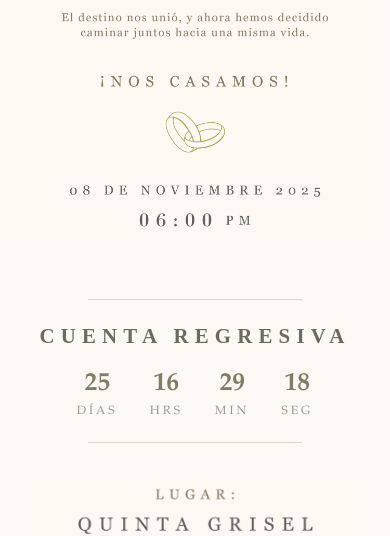
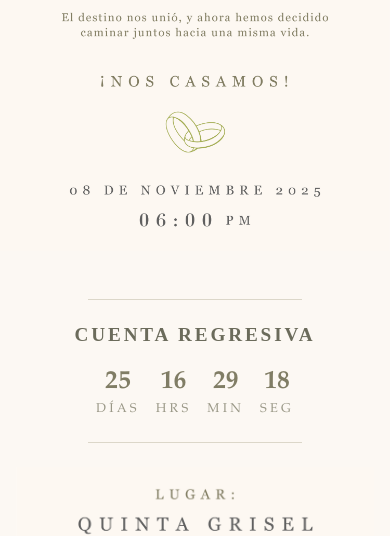
Before and after one commit to Guillermocin/Isaac-Alexia, a plain HTML site: page index.html in a window 390 px wide. Shown: the part 315-851 px from the top of the page. Drawn offline with Linux system fonts and the light colour scheme.

Commit message:
Add files via upload

```diff
--- a/index.html
+++ b/index.html
@@ -66,7 +66,7 @@
 
 
 <div class="footer-image">
-      <img src="imagen/regalo.jpg" alt="Isaac y Alexia caminando" />
+      <img src="imagen/CAPTURA-4.4.jpg" alt="Isaac y Alexia caminando" />
 
     </div>
 
--- a/styles.css
+++ b/styles.css
@@ -73,7 +73,7 @@ body {
 
 .details h3 {
   font-family: 'Playfair Display', serif;
-  font-size: 1.3rem;
+  font-size: 1.5rem;       /* un poco más grande por defecto */
   letter-spacing: 0.3em;
   text-transform: uppercase;
   color: #6b6b5b;
@@ -81,6 +81,7 @@ body {
   margin-bottom: 1.5rem;
 }
 
+/* Contenedor countdown */
 .countdown {
   display: flex;
   justify-content: center;
@@ -88,6 +89,7 @@ body {
   font-family: 'Garamond', serif;
   font-variant-numeric: lining-nums;
   font-feature-settings: 'lnum';
+  flex-wrap: wrap;          /* para que no se desborde en móviles */
 }
 
 /* Cada bloque de tiempo */
@@ -98,7 +100,7 @@ body {
 /* Números grandes */
 .countdown span {
   display: block;
-  font-size: 4.5rem;
+  font-size: 4.5rem;       /* desktop */
   font-weight: 800;
   color: #807d65;
   line-height: 1;
@@ -112,6 +114,26 @@ body {
   letter-spacing: 0.25em;
   color: #9a9887;
   text-transform: uppercase;
+}
+
+/* Ajustes para pantallas pequeñas (celular) */
+@media (max-width: 600px) {
+  .details h3 {
+    font-size: 1.2rem;
+    letter-spacing: 0.15em;
+  }
+
+  .countdown {
+    gap: 1rem;
+  }
+
+  .countdown span {
+    font-size: 12vw;        /* números más grandes en celular, proporcionales al ancho */
+  }
+
+  .countdown small {
+    font-size: 0.80rem;    /* etiquetas un poco más pequeñas */
+  }
 }
 
 .details h4 {
```
